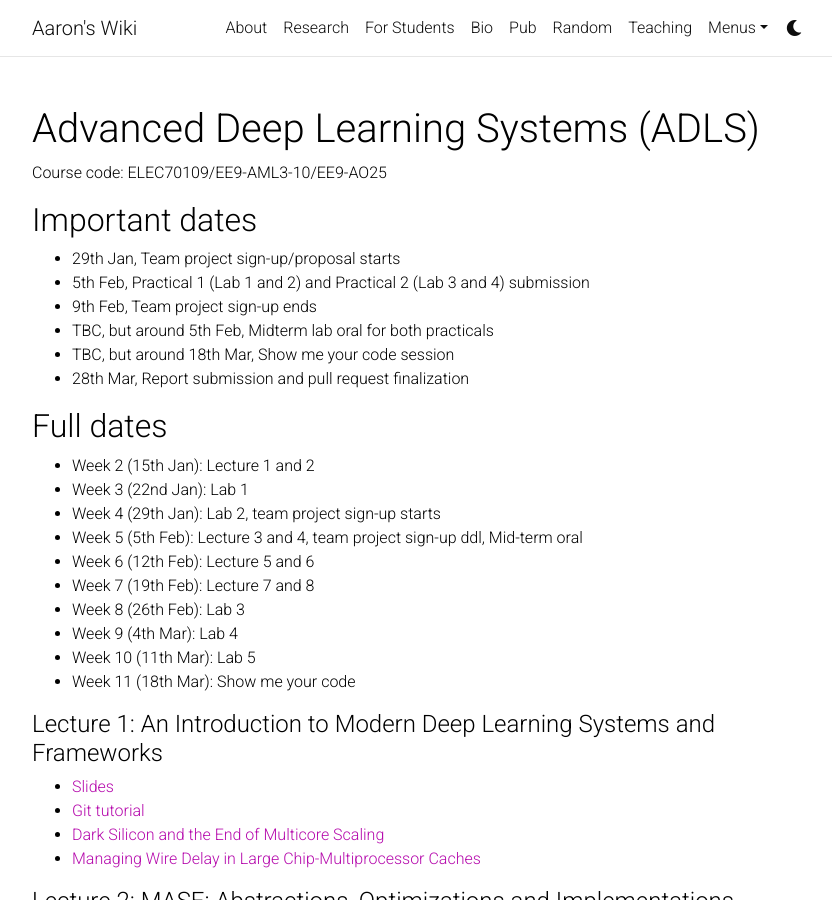
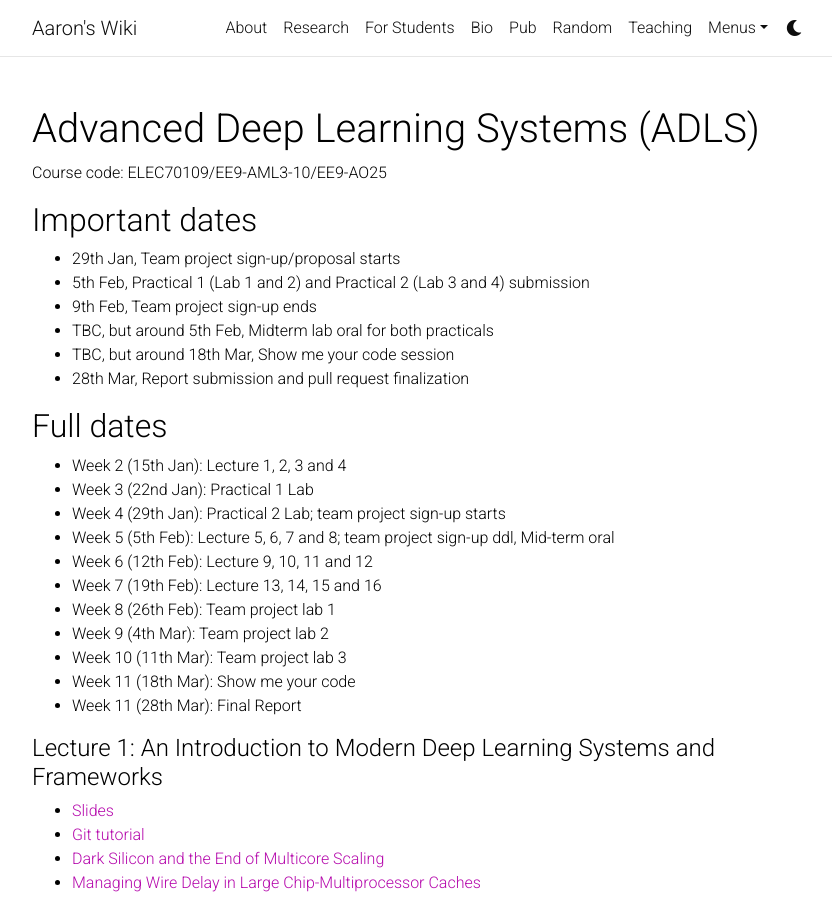
Before and after one commit to Aaron-Zhao123/blog-v2, a Jekyll site: the page built from _pages/adls.md, in a window 1280 px wide and 900 px high. Shown: the whole window, without its empty margins (223-1055 px from the left). Built offline with Jekyll 4.4.1, drawn with Linux system fonts in a browser that asks for light colours; comment, search, counter and statistics services are not loaded; a style sheet for code colours, icons or effects is not loaded.

Commit message:
course dates

```diff
--- a/_pages/adls.md
+++ b/_pages/adls.md
@@ -18,16 +18,17 @@ Course code: ELEC70109/EE9-AML3-10/EE9-AO25
 
 ## Full dates
 
-- Week 2 (15th Jan): Lecture 1 and 2
-- Week 3 (22nd Jan): Lab 1
-- Week 4 (29th Jan): Lab 2, team project sign-up starts
-- Week 5 (5th Feb): Lecture 3 and 4, team project sign-up ddl, Mid-term oral
-- Week 6 (12th Feb): Lecture 5 and 6
-- Week 7 (19th Feb): Lecture 7 and 8
-- Week 8 (26th Feb): Lab 3
-- Week 9 (4th Mar): Lab 4
-- Week 10 (11th Mar): Lab 5
+- Week 2 (15th Jan): Lecture 1, 2, 3 and 4
+- Week 3 (22nd Jan): Practical 1 Lab
+- Week 4 (29th Jan): Practical 2 Lab; team project sign-up starts
+- Week 5 (5th Feb): Lecture 5, 6, 7 and 8; team project sign-up ddl, Mid-term oral
+- Week 6 (12th Feb): Lecture 9, 10, 11 and 12
+- Week 7 (19th Feb): Lecture 13, 14, 15 and 16
+- Week 8 (26th Feb): Team project lab 1
+- Week 9 (4th Mar): Team project lab 2
+- Week 10 (11th Mar): Team project lab 3
 - Week 11 (18th Mar): Show me your code
+- Week 11 (28th Mar): Final Report
 
 
 #### Lecture 1: An Introduction to Modern Deep Learning Systems and Frameworks
```
Also changed, not shown: _pages/info_process.md (+1 -1 lines).
